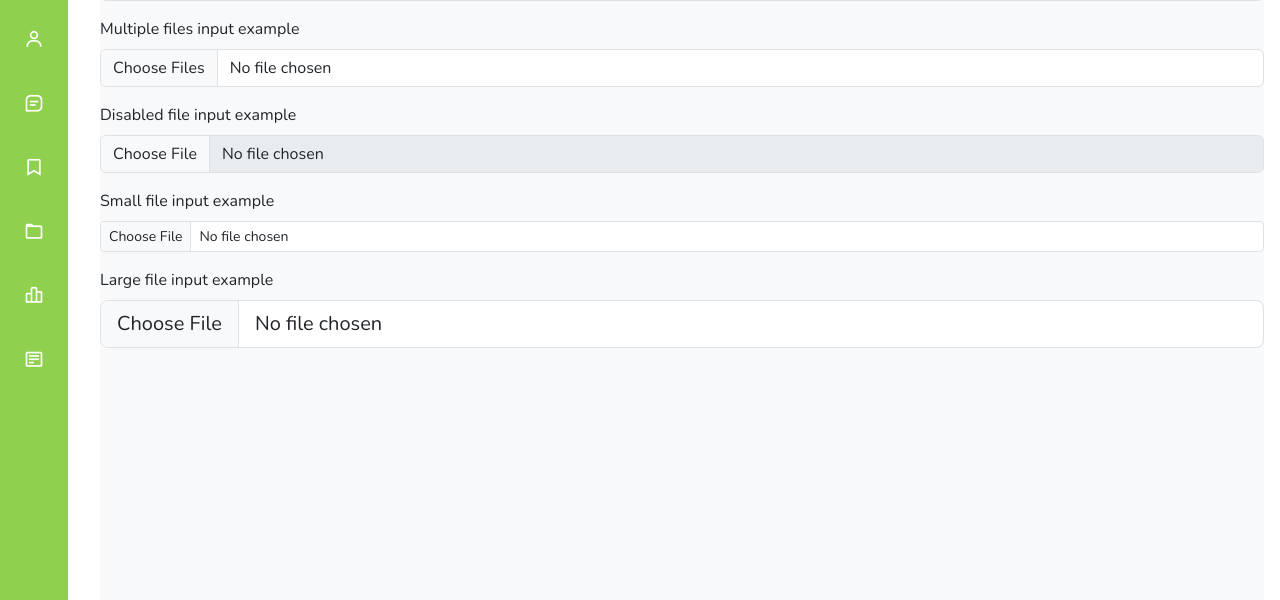
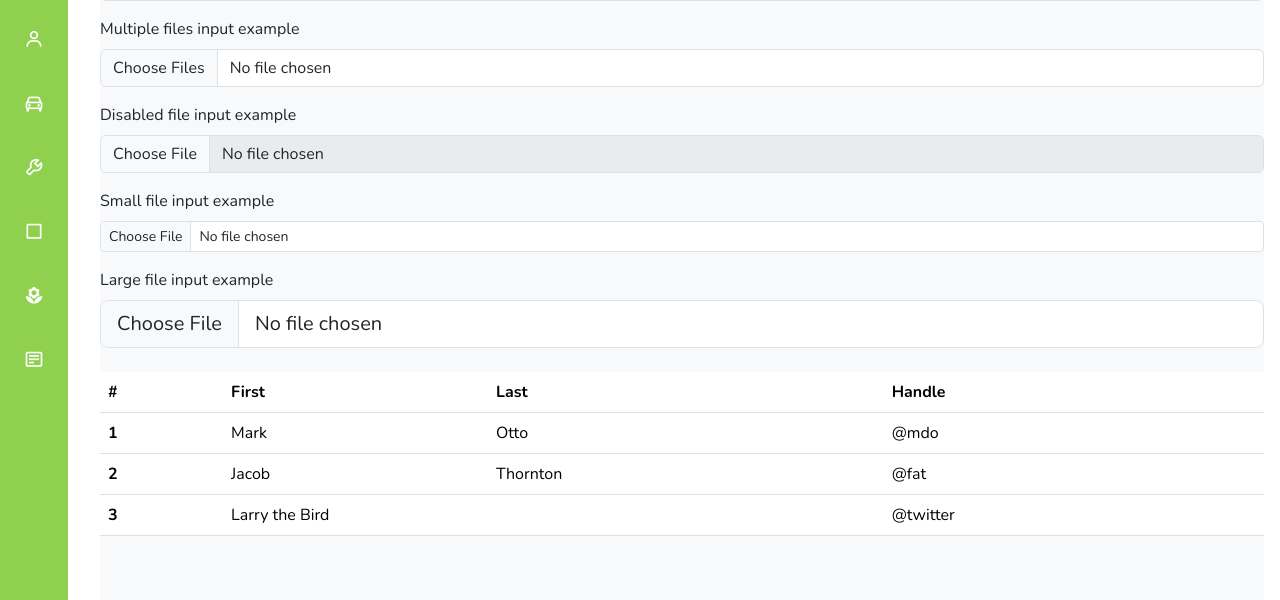
Before and after one commit to ShenanVindinu/Green-Shadow-Front-End, a plain HTML site: page pages/dashboard.html in a window 1280 px wide. Shown: the part 133-733 px from the top of the page. Drawn offline with nearby package versions, Linux system fonts and the light colour scheme.

Commit message:
sidebar icons changed

```diff
--- a/pages/dashboard.html
+++ b/pages/dashboard.html
@@ -43,22 +43,22 @@
                 </a>
 
                 <a href="#" class="nav_link">
-                    <i class='bx bx-message-square-detail nav_icon'></i>
+                    <i class='bx bx-car nav_icon'></i>
                     <span class="nav_name">Vehicle</span>
                 </a>
 
                 <a href="#" class="nav_link">
-                    <i class='bx bx-bookmark nav_icon'></i>
+                    <i class='bx bx-wrench nav_icon'></i>
                     <span class="nav_name">Equipments</span>
                 </a>
 
                 <a href="#" class="nav_link">
-                    <i class='bx bx-folder nav_icon'></i>
+                    <i class='bx bx-square nav_icon'></i>
                     <span class="nav_name">Fields</span>
                 </a>
 
                 <a href="#" class="nav_link">
-                    <i class='bx bx-bar-chart-alt-2 nav_icon'></i>
+                    <i class='bx bxs-florist nav_icon'></i>
                     <span class="nav_name">Crops</span>
                 </a>
 
@@ -98,16 +98,6 @@
             <input class="form-control form-control-lg" id="formFileLg" type="file">
         </div>
 
-        <br>
-        <br>
-        <br>
-        <br>
-        <br>
-        <br>
-        <br>
-        <br>
-        <br>
-        <br>
         <br>
 
         <table class="table">
```
